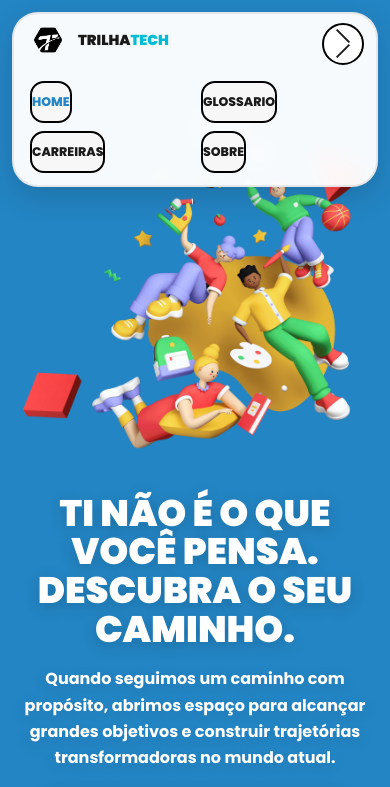
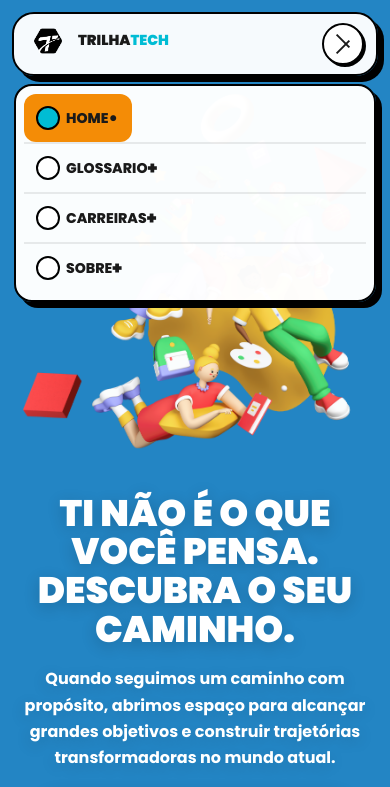
Before and after one commit to GiovannyCosta/TrilhaTech, a plain HTML site: page index.html in a window 390 px wide. Both pictures are taken after a click on the button "Abrir menu". Shown: the top 787 px of the page. Drawn offline with Linux system fonts and the light colour scheme.

Commit message:
Refina menu mobile do header

```diff
--- a/src/css/header.css
+++ b/src/css/header.css
@@ -47,11 +47,18 @@
   display: none;
   width: 42px;
   height: 42px;
-  place-items: center;
   border: 2px solid var(--cor-borda);
   border-radius: 50%;
   background: var(--cor-fundo-claro);
   cursor: pointer;
+  flex: 0 0 auto;
+  flex-direction: column;
+  align-items: center;
+  justify-content: center;
+  box-shadow: 2px 2px 0 var(--cor-borda);
+  transition:
+    transform 0.2s ease,
+    box-shadow 0.2s ease;
 }
 
 .menu-toggle span {
@@ -92,10 +99,12 @@
     top: 12px;
     width: min(calc(100% - 24px), 520px);
     min-height: 64px;
-    flex-wrap: wrap;
+    flex-wrap: nowrap;
     gap: 8px;
     padding: 8px 12px 8px 16px;
-    border-radius: 26px;
+    border: 2px solid var(--cor-borda);
+    border-radius: 22px;
+    box-shadow: 6px 6px 0 var(--cor-borda);
   }
 
   .logo-img {
@@ -103,7 +112,12 @@
   }
 
   .menu-toggle {
-    display: grid;
+    display: inline-flex;
+  }
+
+  .menu-toggle:hover {
+    box-shadow: 3px 3px 0 var(--cor-borda);
+    transform: translate(-1px, -1px);
   }
 
   .app-header.menu-open .menu-toggle span:nth-child(1) {
@@ -119,28 +133,87 @@
   }
 
   .top-nav {
-    display: none;
+    position: absolute;
+    top: calc(100% + 10px);
+    left: 0;
     width: 100%;
+    overflow: hidden;
+    border: 2px solid var(--cor-borda);
+    border-radius: 18px;
+    background: rgba(255, 255, 255, 0.98);
+    box-shadow: 6px 6px 0 var(--cor-borda);
+    opacity: 0;
+    pointer-events: none;
+    transform: translateY(-8px) scale(0.98);
+    transform-origin: top center;
+    transition:
+      opacity 0.2s ease,
+      transform 0.2s ease;
   }
 
   .top-nav.is-open {
-    display: block;
+    opacity: 1;
+    pointer-events: auto;
+    transform: translateY(0) scale(1);
   }
 
   .nav-list {
     display: grid;
-    grid-template-columns: 1fr 1fr;
-    gap: 8px;
-    padding: 8px 0 4px;
+    grid-template-columns: 1fr;
+    gap: 0;
+    padding: 8px;
+  }
+
+  .nav-list li + li {
+    border-top: 2px solid rgba(0, 0, 0, 0.08);
   }
 
   .nav-link {
-    justify-content: center;
-    min-height: 42px;
+    position: relative;
+    justify-content: space-between;
+    min-height: 48px;
+    padding: 0 14px 0 42px;
+    border: 0;
+    border-radius: 12px;
+    background: transparent;
+    color: var(--cor-texto-escuro);
+    font-size: 0.88rem;
+    letter-spacing: 0;
+  }
+
+  .nav-link::before {
+    position: absolute;
+    left: 12px;
+    display: grid;
+    width: 20px;
+    height: 20px;
+    place-items: center;
     border: 2px solid var(--cor-borda);
-    border-radius: 14px;
-    background: #f7f7f7;
-    font-size: 0.78rem;
+    border-radius: 50%;
+    background: var(--cor-fundo-claro);
+    color: var(--cor-texto-escuro);
+    content: "";
+  }
+
+  .nav-link::after {
+    color: var(--cor-texto-escuro);
+    content: "+";
+    font-size: 1.1rem;
+    font-weight: 900;
+  }
+
+  .nav-link:hover,
+  .nav-link.is-active {
+    background: var(--cor-laranja-principal);
+    color: var(--cor-texto-escuro);
+  }
+
+  .nav-link.is-active::before {
+    background: var(--cor-cyan-logo);
+  }
+
+  .nav-link.is-active::after {
+    content: "•";
   }
 }
 
```
